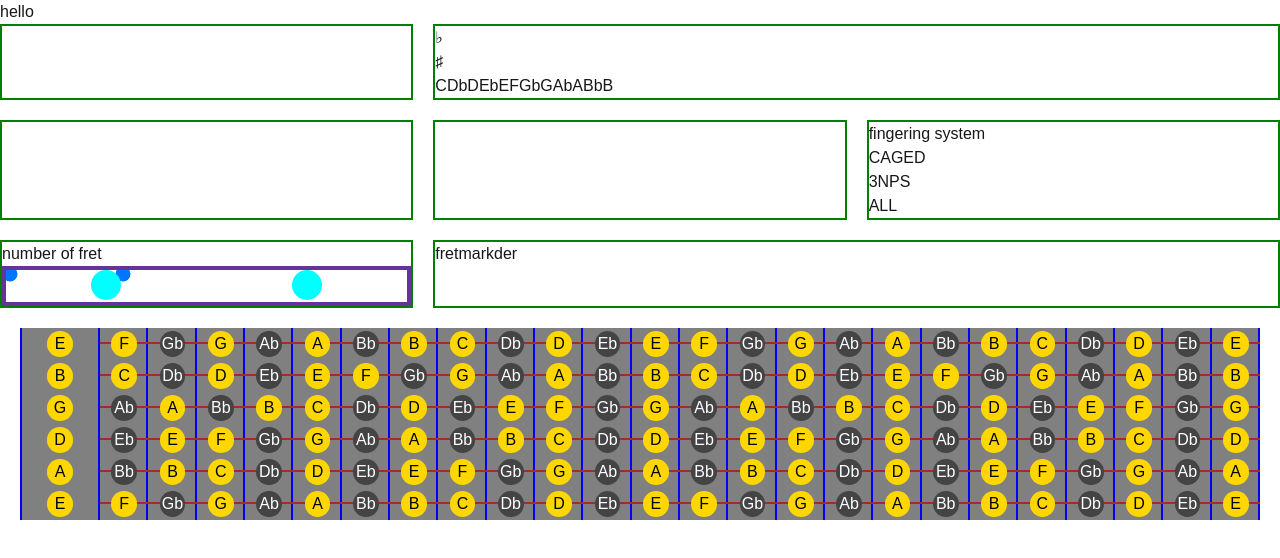
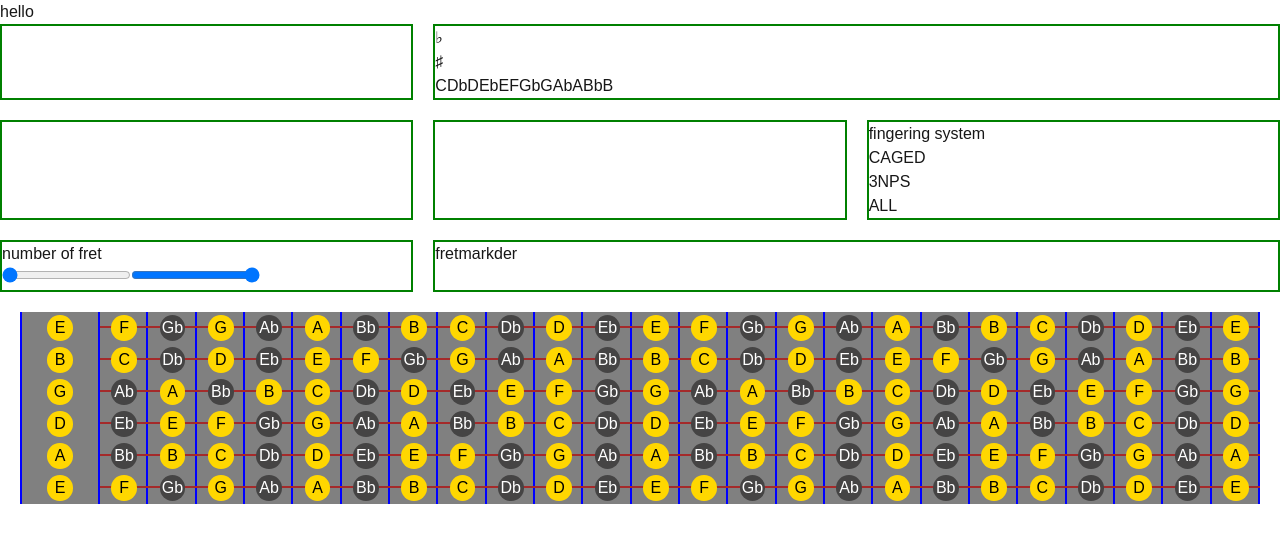
Before and after one commit to jxxnghwxn/fretboard, a Next.js app: page / in a window 1280 px wide. Shown: the top 558 px of the page. Built offline with nearby package versions, Linux system fonts and the light colour scheme.

Commit message:
temp, range slider

```diff
--- a/app/components/RangeSlider.tsx
+++ b/app/components/RangeSlider.tsx
@@ -1,48 +1,56 @@
 import { useState } from 'react';
-
-// css
 import s from '@/styles/RangeSlider.module.css';
 
-export default function RangeSlider() {
+const RangeSlider = () => {
   const [minValue, setMinValue] = useState(0);
   const [maxValue, setMaxValue] = useState(24);
 
   const handleMinChange = (e: React.ChangeEvent<HTMLInputElement>) => {
-    const value = Math.min(e.target.value, maxValue);
+    const value = Math.min(Number(e.target.value), maxValue - 1);
     setMinValue(value);
   };
+
   const handleMaxChange = (e: React.ChangeEvent<HTMLInputElement>) => {
-    const value = Math.max(e.target.value, minValue);
+    const value = Math.max(Number(e.target.value), minValue + 1);
     setMaxValue(value);
   };
 
   return (
-    <div>
-      <input
-        type='range'
-        id='input-left'
-        className={s.input}
-        min={0}
-        max={24}
-        value={minValue}
-        onChange={handleMinChange}
-      />
-      <input
-        type='range'
-        id='input-right'
-        className={s.input}
-        min={0}
-        max={24}
-        value={maxValue}
-        onChange={handleMaxChange}
-      />
-
+    <div className={s.slider_container}>
       <div className={s.slider}>
         <div className={s.track}></div>
         <div className={s.range}></div>
         <div className={`${s.thumb} ${s.left}`}></div>
         <div className={`${s.thumb} ${s.right}`}></div>
       </div>
+
+      {/* <div className='slider-track'>
+        <div
+          className='slider-range'
+          style={{
+            left: `${minValue}%`,
+            right: `${maxValue}%`,
+          }}
+        />
+      </div> */}
+      <input
+        type='range'
+        min={0}
+        max={24}
+        value={minValue}
+        onChange={handleMinChange}
+        className='slider-input'
+      />
+      <input
+        type='range'
+        min={0}
+        max={24}
+        value={maxValue}
+        onChange={handleMaxChange}
+        className='slider-input'
+      />
     </div>
   );
-}
+};
+
+export default RangeSlider;
--- a/app/styles/RangeSlider.module.css
+++ b/app/styles/RangeSlider.module.css
@@ -1,40 +1,30 @@
 .slider {
-  position: relative;
+}
+.track {
+}
+.range {
+}
+.thumb {
+}
+.thumb.left {
+}
+.thumb.right {
+}
+.slider-input {
+  position: absolute;
+  top: 0;
   width: 100%;
-  height: 40px;
-  border: solid 4px rebeccapurple;
+  appearance: none;
+  background: transparent;
+  pointer-events: none;
 }
 
-.track {
-  position: absolute;
-  border-radius: 5px;
-  background-color: rgb(211, 13, 93);
+.slider-input::-webkit-slider-thumb {
+  appearance: none;
+  width: 16px;
+  height: 16px;
+  background: #3b82f6;
+  border-radius: 50%;
+  pointer-events: auto;
+  cursor: pointer;
 }
-
-.range {
-  position: absolute;
-  border-radius: 5px;
-  background-color: rgb(176, 192, 36);
-}
-
-.thumb {
-  position: absolute;
-  width: 30px;
-  height: 30px;
-  background-color: aqua;
-  border-radius: 50%;
-}
-
-.slider > .thumb.left {
-  left: 25%;
-  transform: translate(-15px);
-}
-.slider > .thumb.right {
-  right: 25%;
-  transform: translate(15px);
-}
-.input {
-  position: absolute;
-  pointer-events: none;
-  appearance: none;
-}
```
